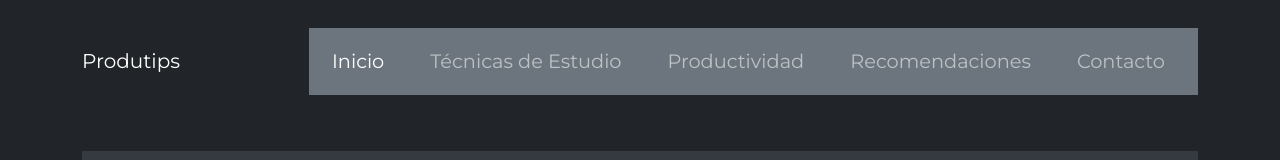
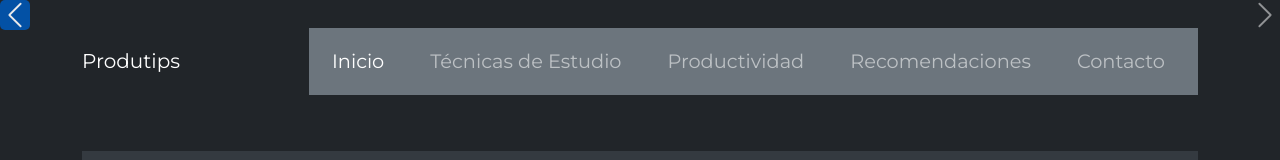
Before and after one commit to Juani12-g/Produtips, a plain HTML site: page index.html in a window 1280 px wide. Shown: the top 160 px of the page. Drawn offline with nearby package versions, Linux system fonts and the light colour scheme.

Commit message:
Update estilos.css

```diff
--- a/estilos.css
+++ b/estilos.css
@@ -117,6 +117,11 @@ ul, ol, li {
     font-size: 2rem;
 }
 
+.carousel-control-prev, .carousel-control-next {
+    width: 30px;
+    height: 30px;
+    font-size: 1.5rem;
+}
 @media (max-width: 768px) {
     .carousel-caption h5 {
         font-size: 1.5rem;
```
